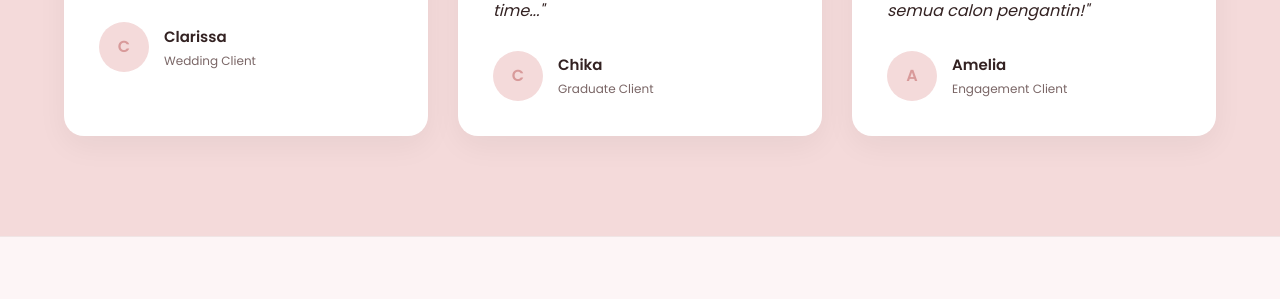
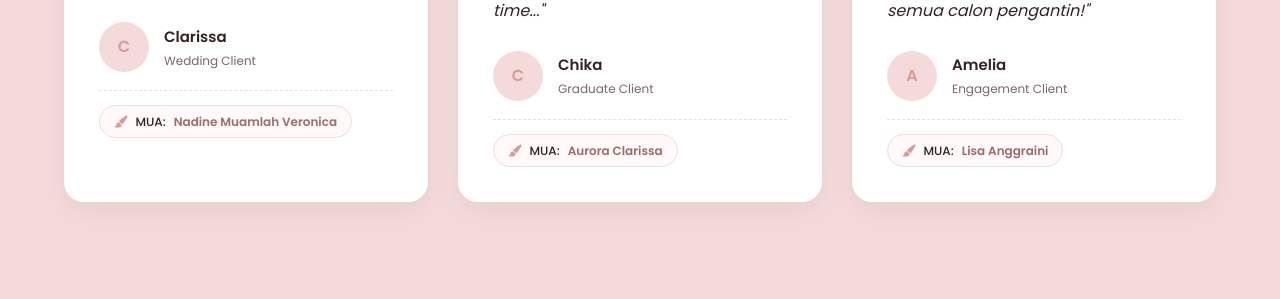
Before and after one commit to awigyazora-source/CHIRA-MUA-PJBL, a plain HTML site: page index.html in a window 1280 px wide. Shown: the part 4568-4867 px from the top of the page. Drawn offline with nearby package versions, Linux system fonts and the light colour scheme; a web font is replaced by a local one.

Commit message:
Add new Foto + Fix Index html

```diff
--- a/index.html
+++ b/index.html
@@ -567,6 +567,52 @@
             color: var(--text-light);
         }
 
+        .testi-handled {
+            margin-top: 18px;
+            padding-top: 14px;
+            border-top: 1px dashed var(--primary-pink);
+            display: flex;
+            align-items: center;
+        }
+
+        .testi-artist-pill {
+            display: inline-flex;
+            align-items: center;
+            gap: 8px;
+            background-color: var(--bg-color);
+            color: var(--text-dark);
+            border: 1px solid var(--primary-pink);
+            padding: 6px 14px;
+            border-radius: 20px;
+            font-size: 12px;
+            font-weight: 500;
+            text-decoration: none;
+            transition: all 0.3s ease;
+        }
+
+        .testi-artist-pill i {
+            color: var(--accent-pink);
+            font-size: 12px;
+            transition: transform 0.3s ease;
+        }
+
+        .testi-artist-pill strong {
+            color: var(--dark-pink);
+            font-weight: 600;
+        }
+
+        .testi-artist-pill:hover {
+            background-color: #fff0f0;
+            border-color: var(--accent-pink);
+            color: var(--dark-pink);
+            transform: translateY(-2px);
+            box-shadow: 0 4px 12px rgba(216, 154, 154, 0.2);
+        }
+
+        .testi-artist-pill:hover i {
+            transform: rotate(-15deg);
+        }
+
         /* --- FOOTER (REVISI PREMIUM) --- */
         .site-footer {
             background-color: #fdf5f6;
@@ -1049,6 +1095,11 @@
                         <p>Wedding Client</p>
                     </div>
                 </div>
+                <div class="testi-handled">
+                    <a href="staffmua.html#artists-team" class="testi-artist-pill" title="Lihat profil MUA Artist">
+                        <i class="fa-solid fa-paintbrush"></i> MUA: <strong>Nadine Muamlah Veronica</strong>
+                    </a>
+                </div>
             </div>
 
             <div class="testi-card">
@@ -1061,6 +1112,11 @@
                         <p>Graduate Client</p>
                     </div>
                 </div>
+                <div class="testi-handled">
+                    <a href="staffmua.html#artists-team" class="testi-artist-pill" title="Lihat profil MUA Artist">
+                        <i class="fa-solid fa-paintbrush"></i> MUA: <strong>Aurora Clarissa</strong>
+                    </a>
+                </div>
             </div>
 
             <div class="testi-card">
@@ -1072,6 +1128,11 @@
                         <h5>Amelia</h5>
                         <p>Engagement Client</p>
                     </div>
+                </div>
+                <div class="testi-handled">
+                    <a href="staffmua.html#artists-team" class="testi-artist-pill" title="Lihat profil MUA Artist">
+                        <i class="fa-solid fa-paintbrush"></i> MUA: <strong>Lisa Anggraini</strong>
+                    </a>
                 </div>
             </div>
         </div>
```
Also changed, not shown: Portfolio.html (+13 -13 lines), img/Portfolio-birthday2-before.jpg (added), 7 other files.
